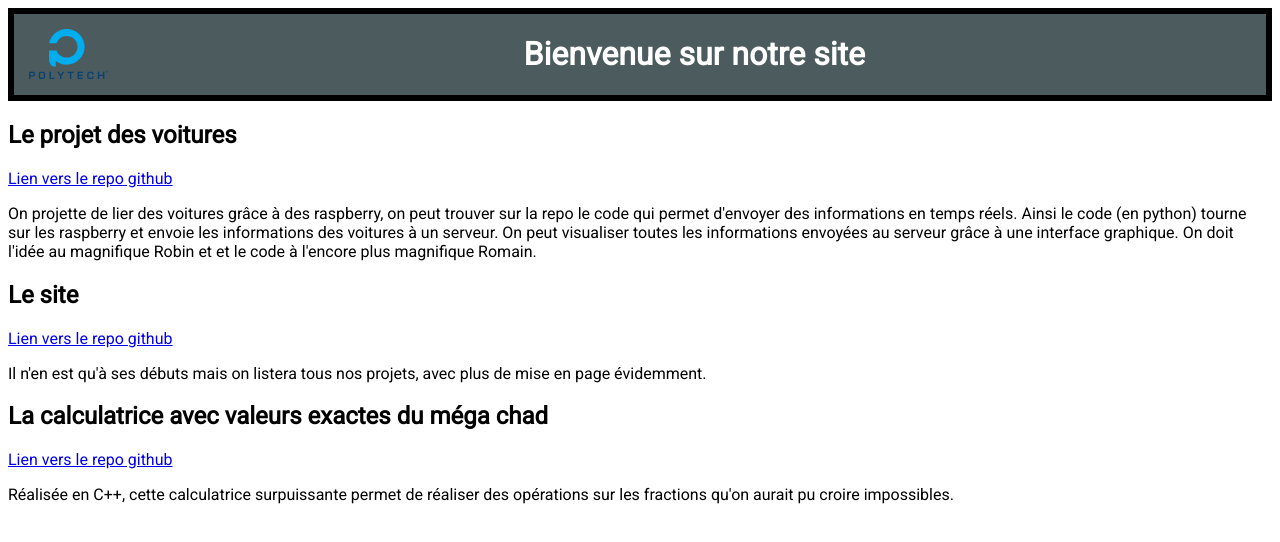
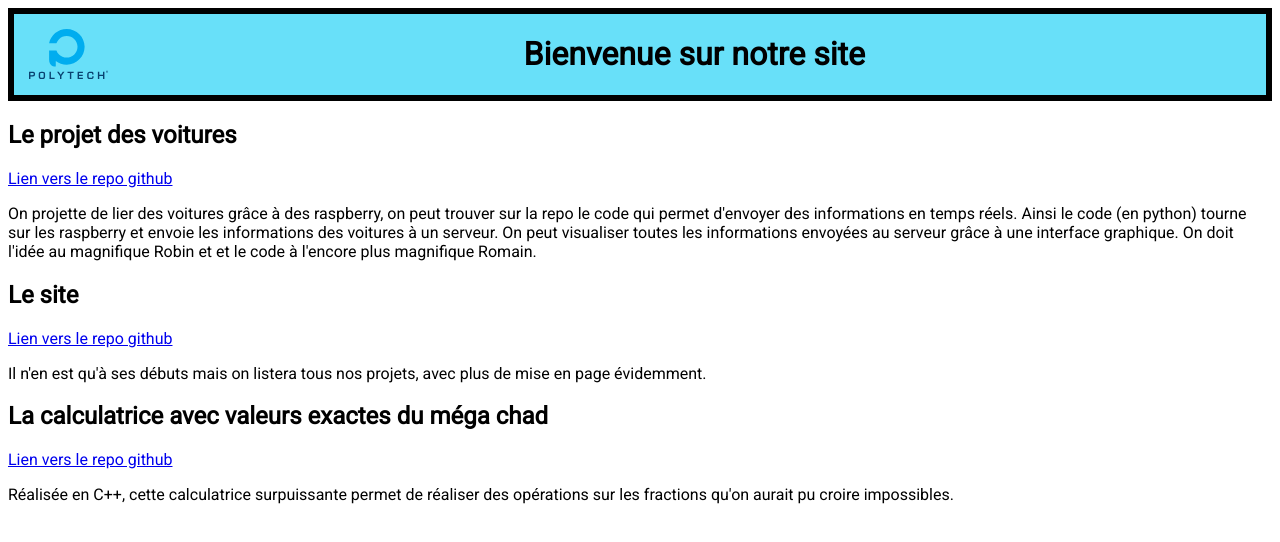
Before and after one commit to puceaulytech/puceaulytech, a plain HTML site: page index.html in a window 1280 px wide. Drawn offline with Linux system fonts and the light colour scheme.

Commit message:
improve colors

```diff
--- a/style.css
+++ b/style.css
@@ -5,8 +5,8 @@ html {
 }
 
 header {
-	color: white;
-	background-color: #4c5b5e;
+  color: black;
+  background-color: #68e0f9;
   border: 6px solid black;
 }
 
```
Lines whose indentation alone changed are shown as unchanged.
